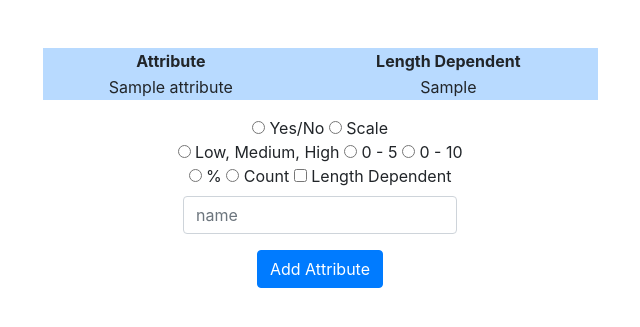
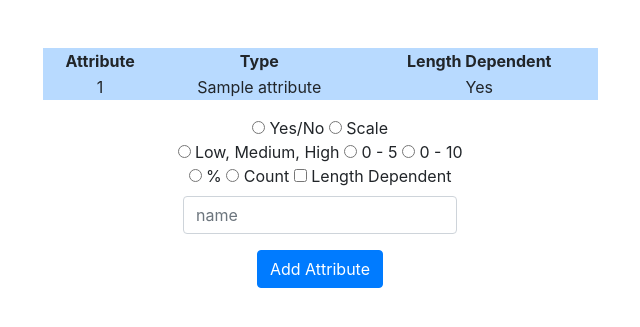
Before and after one commit to hart1217d/finalProject, a Flask app: template templates/setup.html in a window 1280 px wide. Shown: the part 66-393 px from the top of the page, without its empty margins (320-960 px from the left). Run offline with Flask 3, Linux system fonts and the light colour scheme; the template is opened without the code that fills it: most values are stand-ins (such as "Sample title", 1, 10 or a date in 2020).

Commit message:
Got setup page working

```diff
--- a/app.py
+++ b/app.py
@@ -81,12 +81,13 @@ def setup():
         user_id = str(session["user_id"])
         system_info = ()
 
+        system_name = "system" + user_id
+
         # Find or create system table
         while not system_info:
             cur.execute("SELECT system_name, ready, modified FROM systems WHERE user_id = ?", user_id)
             system_info = cur.fetchone()
             if not system_info:
-                system_name = "system" + user_id
                 query = """
                     CREATE TABLE {} (
                     attribute_name TEXT NOT NULL,
@@ -97,18 +98,24 @@ def setup():
                     )
                     """.format(system_name)
                 cur.execute("INSERT INTO systems (user_id, system_name) VALUES (?, ?)", (user_id, system_name))
+                con.commit()
                 cur.execute(query)
+                con.commit()
 
         if not request.form.get("type") or not request.form.get("attribute_name"):
             return render_template("setup.html")
 
+        length_depend = False
+
+        if request.form.get("length_depend"):
+            length_depend = True
+
         if request.form.get("type") == "yes/no":
             attribute_name = request.form.get("attribute_name")
-            entries = (attribute_name, "yes/no", 0, 1, False)
-            if request.form.get("length_depend"):
-                entries[4] = True
+            entries = (attribute_name, "Yes/No", 0, 1, length_depend)
             query = "INSERT INTO {} (attribute_name, type, min, max, length_depend) VALUES (?, ?, ?, ?, ?)".format(system_name)
             cur.execute(query, entries)
+            con.commit()
 
         elif request.form.get("type") == "scale":
             if not request.form.get("scale"):
@@ -121,26 +128,30 @@ def setup():
                 scale_max = 5
             elif request.form.get("scale") == "tenScale":
                 scale_max = 10
-            entries = (attribute_name, "scale", scale_min, scale_max, False)
-            if request.form.get("length_depend"):
-                entries[4] = True
-            cur.execute("INSERT INTO ? (attribute_name, type, min, max, length_depend) VALUES (?, ?, ?, ?, ?)", entries)
+            entries = (attribute_name, "Scale", scale_min, scale_max, length_depend)
+            query = "INSERT INTO {} (attribute_name, type, min, max, length_depend) VALUES (?, ?, ?, ?, ?)".format(system_name)
+            cur.execute(query, entries)
+            con.commit()
 
         elif request.form.get("type") == "percent":
             attribute_name = request.form.get("attribute_name")
-            entries = (attribute_name, "percent", 0, 1, False)
-            if request.form.get("length_depend"):
-                entries[4] = True
-            cur.execute("INSERT INTO ? (attribute_name, type, min, max, length_depend) VALUES (?, ?, ?, ?, ?)", entries)
+            entries = (attribute_name, "Percentage", 0, 1, length_depend)
+            query = "INSERT INTO {} (attribute_name, type, min, max, length_depend) VALUES (?, ?, ?, ?, ?)".format(system_name)
+            cur.execute(query, entries)
+            con.commit()
 
         elif request.form.get("type") == "count":
             attribute_name = request.form.get("attribute_name")
-            entries = (attribute_name, "count", 0, 1000, False)
-            if request.form.get("length_depend"):
-                entries[4] = True
-            cur.execute("INSERT INTO ? (attribute_name, type, min, max, length_depend) VALUES (?, ?, ?, ?, ?)", entries)
+            entries = (attribute_name, "Count", 0, 1000, length_depend)
+            query = "INSERT INTO {} (attribute_name, type, min, max, length_depend) VALUES (?, ?, ?, ?, ?)".format(system_name)
+            cur.execute(query, entries)
+            con.commit()
 
-        return render_template("setup.html")
+        query = "SELECT attribute_name, type, length_depend FROM {}".format(system_name)
+        cur.execute(query)
+        system = cur.fetchall()
+        ready = system_info[1]
+        return render_template("setup.html", system=system, ready=ready)
 
     else:
         user_id = str(session["user_id"])
@@ -149,7 +160,9 @@ def setup():
         if not system_info:
             return render_template("setup.html")
         else:
-            system = cur.execute("SELECT * FROM ? ", system_info[0])
+            query = "SELECT attribute_name, type, length_depend FROM {}".format(system_info[0])
+            cur.execute(query)
+            system = cur.fetchall()
             ready = system_info[1]
             return render_template("setup.html", system=system, ready=ready)
 
--- a/templates/setup.html
+++ b/templates/setup.html
@@ -11,16 +11,20 @@
             <thead>
                 <tr>
                     <th>Attribute</th>
-                    <!-- Add a column for the type of attribute-->
+                    <th>Type</th>
                     <th>Length Dependent</th>
                 </tr>
             </thead>
             <tbody>
                 {% for attribute in system %}
                     <tr>
-                        <td>{{ attribute.attribute }}</td>
-                        <!-- Add a column for the type of attribute-->
-                        <td>{{ attribute.lengthDepend }}</td>
+                        <td>{{ attribute[0] }}</td>
+                        <td>{{ attribute[1] }}</td>
+                        {% if attribute[2] == 0 %}
+                            <td>No</td>
+                        {% else %}
+                            <td>Yes</td>
+                        {% endif %}
                     </tr>
                 {% endfor %}
             </tbody>
@@ -44,8 +48,8 @@
                 </div>
                 <input name="type" type="radio" value="percent"> %
                 <input name="type" type="radio" value="count"> Count
-                <input id="lengthDepend" name="lengthDepend" type="checkbox" value="lengthDepend">
-                <label for="lengthDepend">Length Dependent</label>
+                <input id="length_depend" name="length_depend" type="checkbox" value="length_depend">
+                <label for="length_depend">Length Dependent</label>
                 <input autocomplete="off" class="form-control mx-auto w-auto" name="attribute_name" placeholder="name" type="text">
             </div>
             <div class="mb-3">
```
Also changed, not shown: tsranker.db, 3 other files.
